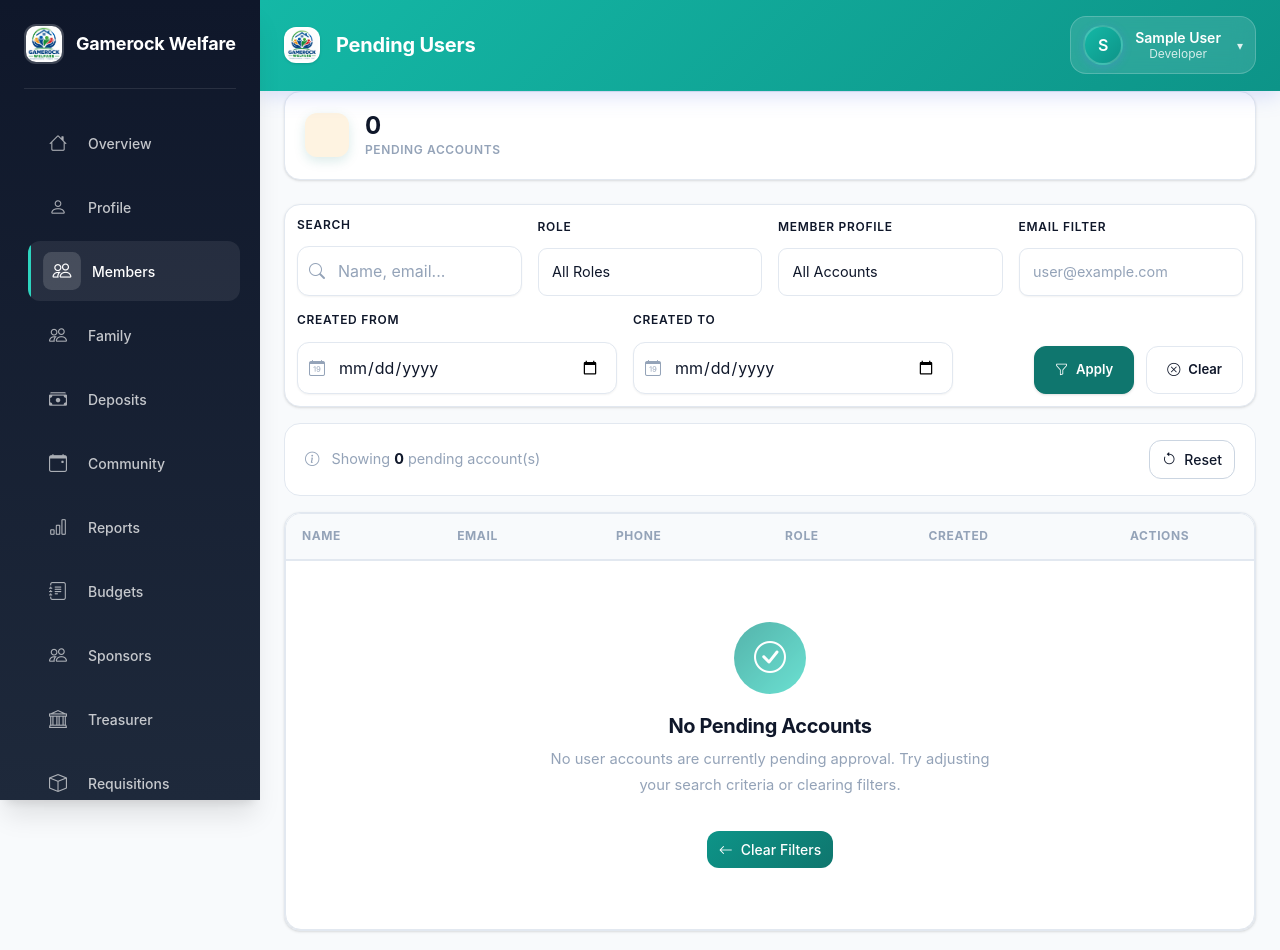
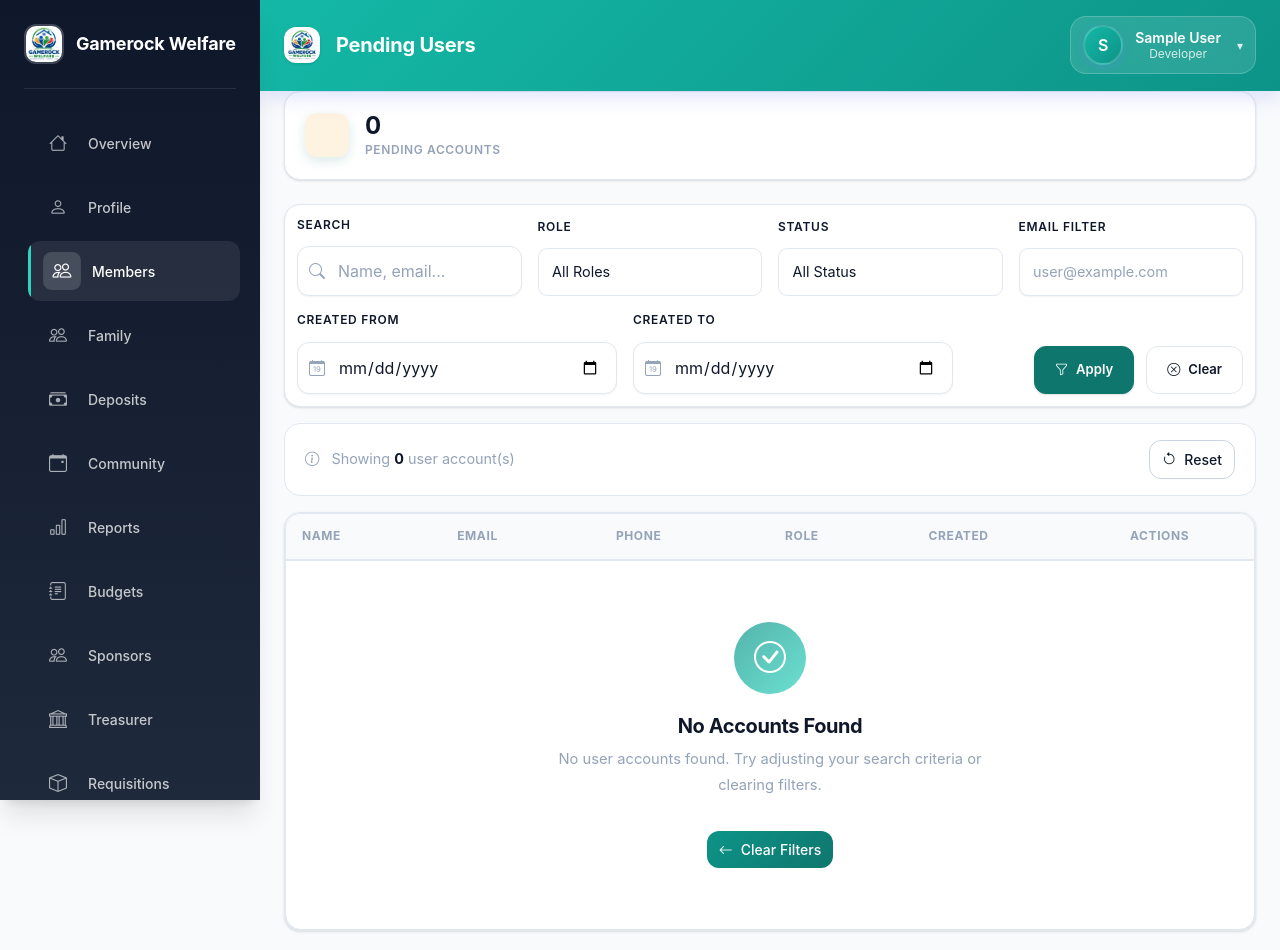
Before and after one commit to Timokama/gamerock, a Flask app: page /register/pending-users in a window 1280 px wide; the page is wider, and only the part inside the window is pictured. Shown: the top 950 px of that part. Run offline with Flask 3, Linux system fonts and the light colour scheme; a user stored in the database is signed in; tables that the repository leaves empty hold one stand-in row (values such as "Sample post"); parts of the project's set-up code (start-up, migrations or seed data) failed here and were passed over; some libraries are stand-ins or nearby versions.

Commit message:
Update status filters

```diff
--- a/app/register/routes.py
+++ b/app/register/routes.py
@@ -986,12 +986,37 @@ def pending_users():
 
     search = request.args.get('search', '')
     role_filter = request.args.get('role', '')
-    member_status = request.args.get('member_status', '')
     email_filter = request.args.get('email_filter', '')
+    status_filter = request.args.get('status_filter', '')
     date_from = request.args.get('date_from', '')
     date_to = request.args.get('date_to', '')
 
-    query = User.query.filter(User.status == 'pending')
+    valid_statuses = {'pending', 'active', 'cancelled'}
+
+    query = User.query
+
+    if 'status_filter' in request.args:
+        if status_filter and status_filter in valid_statuses:
+            if status_filter == 'pending':
+                query = query.filter(
+                    ~db.exists().where(Member.user_id == User.id),
+                    ~db.exists().where(Spouse.user_id == User.id),
+                    ~db.exists().where(Child.user_id == User.id)
+                )
+            elif status_filter == 'active':
+                query = query.filter(
+                    db.or_(
+                        db.exists().where(Member.user_id == User.id),
+                        db.exists().where(Spouse.user_id == User.id),
+                        db.exists().where(Child.user_id == User.id)
+                    )
+                )
+            elif status_filter == 'cancelled':
+                query = query.filter(User.status == 'cancelled')
+        elif status_filter and status_filter not in valid_statuses:
+            status_filter = ''
+    else:
+        query = query.filter(User.status == 'pending')
 
     if search:
         search_terms = [term.strip() for term in search.split() if term.strip()]
@@ -1012,11 +1037,6 @@ def pending_users():
             query = query.filter(User.role == role_enum)
         except KeyError:
             pass
-
-    if member_status == 'with_member':
-        query = query.join(Member).filter(Member.user_id == User.id)
-    elif member_status == 'without_member':
-        query = query.outerjoin(Member, Member.user_id == User.id).filter(Member.id.is_(None))
 
     if email_filter:
         query = query.filter(User.email.ilike(f'%{email_filter}%'))
@@ -1048,8 +1068,8 @@ def pending_users():
     filters = {
         'search': search,
         'role': role_filter,
-        'member_status': member_status,
         'email_filter': email_filter,
+        'status': status_filter,
         'date_from': date_from,
         'date_to': date_to,
     }
@@ -1115,7 +1135,24 @@ def delete_user(user_id):
 
     member = Member.query.filter_by(user_id=user.id).first()
     if member:
+        for contribution in member.contribute:
+            db.session.delete(contribution)
+        spouse_records = Spouse.query.filter_by(member_id=member.id).all()
+        for spouse in spouse_records:
+            for child in Child.query.filter_by(spouse_id=spouse.id).all():
+                db.session.delete(child)
+            db.session.delete(spouse)
+        child_records = Child.query.filter_by(member_id=member.id).all()
+        for child in child_records:
+            db.session.delete(child)
         db.session.delete(member)
+
+    spouse_user_records = Spouse.query.filter_by(user_id=user.id).all()
+    for spouse in spouse_user_records:
+        db.session.delete(spouse)
+    child_user_records = Child.query.filter_by(user_id=user.id).all()
+    for child in child_user_records:
+        db.session.delete(child)
 
     db.session.delete(user)
     db.session.commit()
--- a/app/templates/register/index.html
+++ b/app/templates/register/index.html
@@ -478,6 +478,7 @@ function filterMembersTable() {
 
         var detailRow = row.nextElementSibling;
         if (detailRow && detailRow.classList.contains('family-detail-row')) {
+
             detailRow.style.display = show ? '' : 'none';
             if (show && (search || email || phone || idNumber || statusValue)) {
                 detailRow.classList.add('open');
--- a/app/templates/register/pending_users.html
+++ b/app/templates/register/pending_users.html
@@ -453,11 +453,12 @@
                     </select>
                 </div>
                 <div class="filter-group">
-                    <label for="member_status">Member Profile</label>
-                    <select id="member_status" name="member_status" class="form-select">
-                        <option value="">All Accounts</option>
-                        <option value="with_member" {% if filters.member_status == 'with_member' %}selected{% endif %}>With Member</option>
-                        <option value="without_member" {% if filters.member_status == 'without_member' %}selected{% endif %}>Without Member</option>
+                    <label for="status_filter">Status</label>
+                    <select id="status_filter" name="status_filter" class="form-select">
+                        <option value="">All Status</option>
+                        <option value="pending" {% if filters.status == 'pending' %}selected{% endif %}>Pending</option>
+                        <option value="active" {% if filters.status == 'active' %}selected{% endif %}>Approved</option>
+                        <option value="cancelled" {% if filters.status == 'cancelled' %}selected{% endif %}>Cancelled</option>
                     </select>
                 </div>
                 <div class="filter-group">
@@ -490,8 +491,8 @@
 <div class="results-bar">
     <div class="results-info">
         <i class="bi bi-info-circle"></i>
-        <span>Showing <span class="results-count">{{ pending_users_list|length }}</span> pending account(s)</span>
-        {% if filters.search or filters.role or filters.member_status or filters.email_filter or filters.date_from or filters.date_to %}
+        <span>Showing <span class="results-count">{{ pending_users_list|length }}</span> {% if filters.status == 'active' %}approved{% elif filters.status == 'cancelled' %}cancelled{% elif filters.status == 'pending' %}to be approved{% else %}user{% endif %} account(s)</span>
+        {% if filters.search or filters.role or filters.email_filter or filters.status or filters.date_from or filters.date_to %}
         <span class="results-filtered-badge">
             <i class="bi bi-funnel"></i> Filtered
         </span>
@@ -568,25 +569,25 @@
                             </a>
                             {% endif %}
                             <div class="row-actions-divider"></div>
-                            {% if user.email in all_recorded_emails and user.status == 'active' %}
-                            <form method="post" action="{{ url_for('register.approve_user', user_id=user.id) }}" class="row-action-form" onsubmit="return confirm('Revoke approval? The user will be set back to pending.');">
+                            {% if user.email in all_recorded_emails %}
+                             <form method="post" action="{{ url_for('register.approve_user', user_id=user.id) }}" class="row-action-form" onsubmit="return confirm('Revoke approval? The user will be set back to to be approved.');">
                                  <input type="hidden" name="action" value="toggle">
                                  <button type="submit" class="row-action-item" role="menuitem">
                                      <span class="row-action-icon" aria-hidden="true"><i class="bi bi-arrow-counterclockwise"></i></span>
                                      <span class="row-action-copy">
                                          <span class="row-action-label">Approved</span>
-                                        <span class="row-action-hint">Toggle to pending</span>
+                                         <span class="row-action-hint">Toggle to to be approved</span>
                                      </span>
                                  </button>
                              </form>
                              {% else %}
-                            <form method="post" action="{{ url_for('register.approve_user', user_id=user.id) }}" class="row-action-form" onsubmit="return confirm('Approve this account? The user will be able to log in.');">
+                             <form method="post" action="{{ url_for('register.approve_user', user_id=user.id) }}" class="row-action-form" onsubmit="return confirm('Approve this account? The user will be added to member, spouse, or child records.');">
                                  <input type="hidden" name="action" value="toggle">
                                  <button type="submit" class="row-action-item" role="menuitem">
                                      <span class="row-action-icon" aria-hidden="true"><i class="bi bi-check-lg"></i></span>
                                      <span class="row-action-copy">
-                                        <span class="row-action-label">{% if user.email in all_recorded_emails %}Approved{% else %}Approve{% endif %}</span>
-                                        <span class="row-action-hint">{% if user.email in all_recorded_emails %}Member record exists{% else %}No member records{% endif %}</span>
+                                         <span class="row-action-label">Approve</span>
+                                         <span class="row-action-hint">No member records</span>
                                      </span>
                                  </button>
                              </form>
@@ -602,7 +603,7 @@
                                 </button>
                             </form>
                             <div class="row-actions-divider"></div>
-                            <form method="post" action="{{ url_for('register.delete_user', user_id=user.id) }}" class="row-action-form" onsubmit="return confirm('Are you sure you want to delete this user account? This cannot be undone.');">
+                            <form method="post" action="{{ url_for('register.delete_user', user_id=user.id) }}" class="row-action-form" onsubmit="return confirm('Permanently delete this user? This removes all associated member, spouse, and child records. This cannot be undone.');">
                                 <button type="submit" class="row-action-item danger" role="menuitem">
                                     <span class="row-action-icon" aria-hidden="true"><i class="bi bi-trash3"></i></span>
                                     <span class="row-action-copy">
@@ -622,8 +623,8 @@
                         <div class="pending-empty-state-icon">
                             <i class="bi bi-check-circle"></i>
                         </div>
-                        <h3>No Pending Accounts</h3>
-                        <p>No user accounts are currently pending approval{% if filters.search or filters.role or filters.member_status or filters.email_filter or filters.date_from or filters.date_to %} with your current filters{% endif %}. Try adjusting your search criteria or clearing filters.</p>
+                            <h3>No Accounts Found</h3>
+                        <p>No user accounts found{% if filters.search or filters.role or filters.email_filter or filters.status or filters.date_from or filters.date_to %} with your current filters{% endif %}. Try adjusting your search criteria or clearing filters.</p>
                         <a href="{{ url_for('register.pending_users') }}" class="action-btn primary" style="margin-top: 1rem;">
                             <i class="bi bi-arrow-left"></i> Clear Filters
                         </a>
```
Lines whose indentation alone changed are shown as unchanged.
